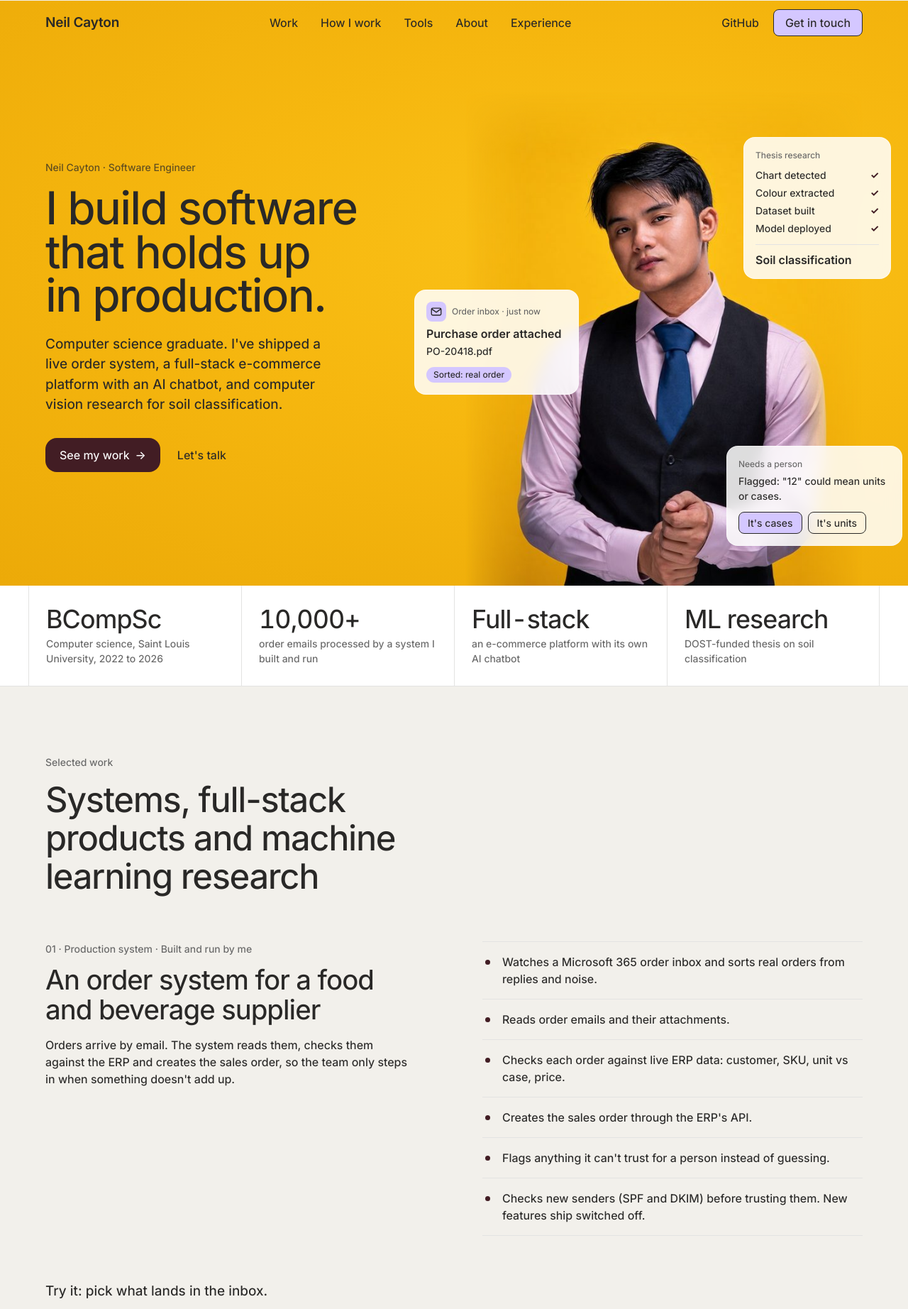
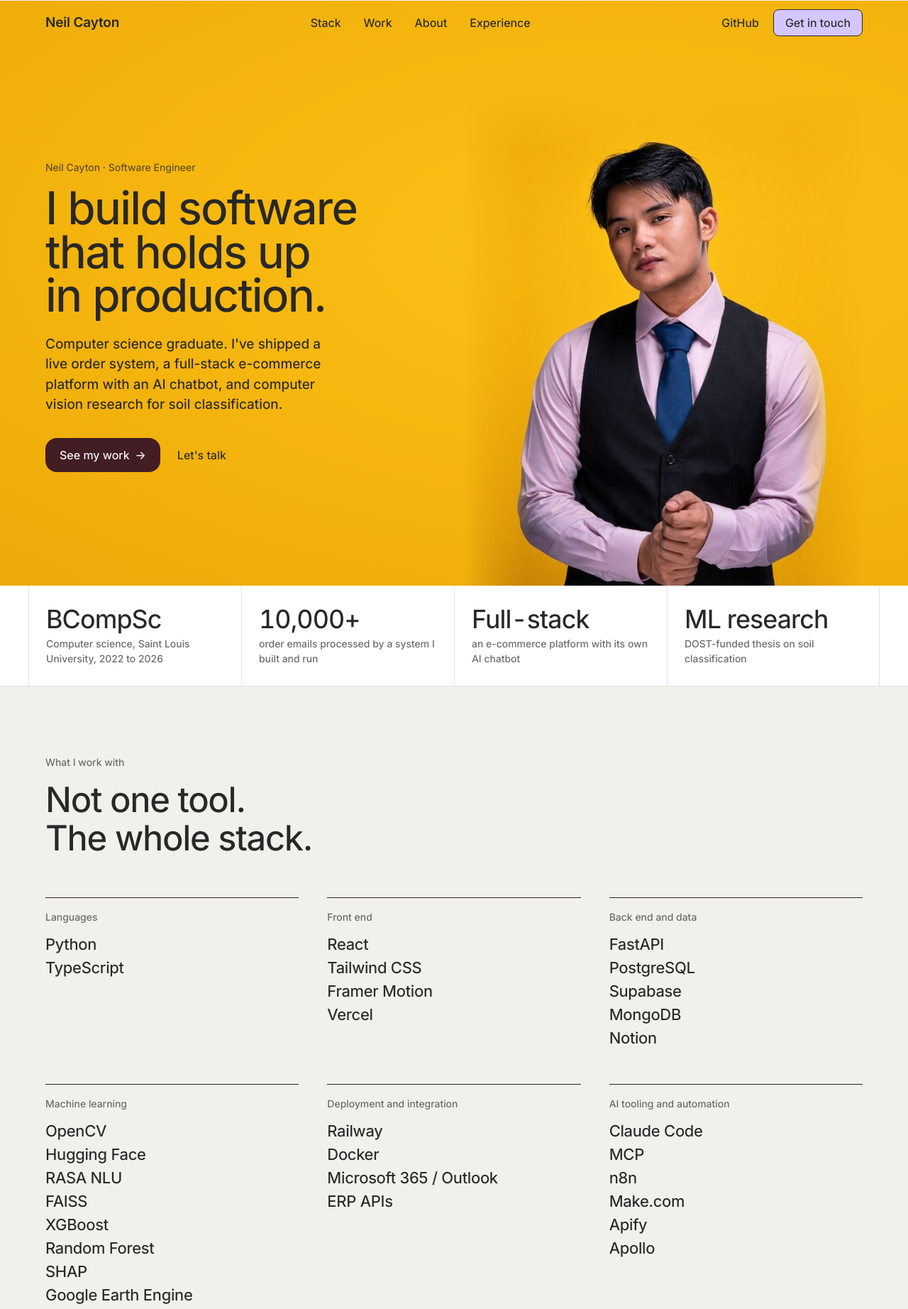
Before and after one commit to k10nite/k10nite.github.io, a plain HTML site: page index.html in a window 1280 px wide. Shown: the top 1844 px of the page at 71% size. Drawn offline with Linux system fonts and the light colour scheme.

Commit message:
Simplify the page and lead with the full stack
Clean hero with just the portrait and headline, drop the agents
section, and replace the click-through toolbox with a grouped stack
section placed ahead of the work.

```diff
--- a/index.html
+++ b/index.html
@@ -22,9 +22,8 @@
     <div class="nav__inner">
       <a class="nav__logo" href="#top" aria-label="Neil Cayton, home">Neil Cayton</a>
       <nav class="nav__links" aria-label="Primary">
+        <a href="#tools">Stack</a>
         <a href="#work">Work</a>
-        <a href="#how">How I work</a>
-        <a href="#tools">Tools</a>
         <a href="#about">About</a>
         <a href="#experience">Experience</a>
       </nav>
@@ -56,38 +55,6 @@
                  sizes="(max-width: 900px) 90vw, 560px"
                  width="1264" height="1568" alt="Portrait of Neil Cayton" fetchpriority="high">
           </picture>
-
-          <div class="float float--a" data-depth="18">
-            <div class="float__row">
-              <span class="chip-ico" aria-hidden="true">
-                <svg viewBox="0 0 20 20"><rect x="2.5" y="4.5" width="15" height="11" rx="2"/><path d="M3 6l7 5 7-5"/></svg>
-              </span>
-              <span class="float__meta">Order inbox · just now</span>
-            </div>
-            <p class="float__title">Purchase order attached</p>
-            <p class="float__body">PO-20418.pdf</p>
-            <span class="tag">Sorted: real order</span>
-          </div>
-
-          <div class="float float--b" data-depth="-14">
-            <p class="float__meta">Thesis research</p>
-            <ul class="ticks">
-              <li>Chart detected</li>
-              <li>Colour extracted</li>
-              <li>Dataset built</li>
-              <li>Model deployed</li>
-            </ul>
-            <p class="float__title float__title--sm">Soil classification</p>
-          </div>
-
-          <div class="float float--c" data-depth="26" id="holdCard">
-            <p class="float__meta">Needs a person</p>
-            <p class="float__body" id="holdText">Flagged: "12" could mean units or cases.</p>
-            <div class="float__actions">
-              <button class="btn-mini btn-mini--fill" type="button" data-hold="cases">It's cases</button>
-              <button class="btn-mini" type="button" data-hold="units">It's units</button>
-            </div>
-          </div>
         </div>
       </div>
     </section>
@@ -99,6 +66,22 @@
         <div class="proof__cell"><span class="proof__num" data-count="10000" data-suffix="+">10,000+</span><span class="proof__label">order emails processed by a system I built and run</span></div>
         <div class="proof__cell"><span class="proof__num">Full-stack</span><span class="proof__label">an e-commerce platform with its own AI chatbot</span></div>
         <div class="proof__cell"><span class="proof__num">ML research</span><span class="proof__label">DOST-funded thesis on soil classification</span></div>
+      </div>
+    </section>
+
+    <!-- Stack -->
+    <section class="section" id="tools" aria-labelledby="toolsTitle">
+      <div class="wrap">
+        <p class="eyebrow">What I work with</p>
+        <h2 class="display" id="toolsTitle">Not one tool. The whole stack.</h2>
+        <div class="stack">
+          <div class="stack__group"><h3>Languages</h3><ul><li>Python</li><li>TypeScript</li></ul></div>
+          <div class="stack__group"><h3>Front end</h3><ul><li>React</li><li>Tailwind CSS</li><li>Framer Motion</li><li>Vercel</li></ul></div>
+          <div class="stack__group"><h3>Back end and data</h3><ul><li>FastAPI</li><li>PostgreSQL</li><li>Supabase</li><li>MongoDB</li><li>Notion</li></ul></div>
+          <div class="stack__group"><h3>Machine learning</h3><ul><li>OpenCV</li><li>Hugging Face</li><li>RASA NLU</li><li>FAISS</li><li>XGBoost</li><li>Random Forest</li><li>SHAP</li><li>Google Earth Engine</li></ul></div>
+          <div class="stack__group"><h3>Deployment and integration</h3><ul><li>Railway</li><li>Docker</li><li>Microsoft 365 / Outlook</li><li>ERP APIs</li></ul></div>
+          <div class="stack__group"><h3>AI tooling and automation</h3><ul><li>Claude Code</li><li>MCP</li><li>n8n</li><li>Make.com</li><li>Apify</li><li>Apollo</li></ul></div>
+        </div>
       </div>
     </section>
 
@@ -254,7 +237,7 @@
           <ol class="mflow" id="mflow">
             <li class="mflow__box">
               <span class="mflow__label">Who's asking</span>
-              <span class="mflow__name">The team and their agents</span>
+              <span class="mflow__name">The team</span>
             </li>
             <li class="mflow__box mflow__box--tool" id="mcpBox">
               <span class="mflow__label">What I built</span>
@@ -295,45 +278,6 @@
             <span class="repo__name">n8n-nodes-unleashed</span>
             <span class="repo__meta">Community node package · open source</span>
           </a>
-        </div>
-      </div>
-    </section>
-
-    <!-- How I work -->
-    <section class="section section--tight" id="how" aria-labelledby="howTitle">
-      <div class="wrap">
-        <p class="eyebrow">How I work</p>
-        <h2 class="display" id="howTitle">I don't wait to be asked</h2>
-        <div class="grid3">
-          <article class="card">
-            <h3>I go to the source</h3>
-            <p>When an API limit was blocking the team, I contacted the vendor's developers directly and solved it with them.</p>
-          </article>
-          <article class="card">
-            <h3>I pitch better foundations</h3>
-            <p>Notion was being used as a database. I pitched Supabase and Airtable for better data management.</p>
-          </article>
-          <article class="card">
-            <h3>I run agents in parallel</h3>
-            <p>I orchestrate coding agents on a server, up to 10 at once in one design brainstorm. I've used Claude Code since its release: first to ship university projects, now daily for debugging and scheduled pipeline checks.</p>
-          </article>
-        </div>
-      </div>
-    </section>
-
-    <!-- Tools -->
-    <section class="section" id="tools" aria-labelledby="toolsTitle">
-      <div class="wrap">
-        <p class="eyebrow">Tools</p>
-        <h2 class="display" id="toolsTitle">The full stack, and what I did with each part</h2>
-        <p class="sub">Pick one to see what I used it for.</p>
-        <div class="toolbox">
-          <div class="toolbox__list" id="toolList" role="group" aria-label="Tools"></div>
-          <div class="toolbox__panel" id="toolPanel" aria-live="polite">
-            <p class="toolbox__kind" id="toolKind"></p>
-            <h3 class="toolbox__name" id="toolName"></h3>
-            <p class="toolbox__text" id="toolText"></p>
-          </div>
         </div>
       </div>
     </section>
@@ -461,8 +405,8 @@
       </div>
       <div class="footer__col">
         <h2>About</h2>
-        <a href="#how">How I work</a>
-        <a href="#tools">Tools</a>
+        <a href="#tools">Stack</a>
+        <a href="#about">About me</a>
         <a href="#experience">Experience</a>
       </div>
       <div class="footer__col">
--- a/script.js
+++ b/script.js
@@ -216,49 +216,6 @@
       : 'Now: the team works through the MCP tool.';
   });
 
-  /* ---------- Toolbox ---------- */
-  const TOOLS = [
-    ['Claude Code', 'Agents', 'My daily driver since its release. I use it for debugging and scheduled pipeline checks, and I run coding agents in parallel on a server, 10 at once in one design brainstorm.'],
-    ['MCP', 'Agents', 'I built an MCP tool for an inventory system after working out an API workaround with that system\'s own developers. The team still uses it.'],
-    ['Python', 'Languages', 'My main language, from computer vision research to backend services and production tooling.'],
-    ['TypeScript', 'Languages', 'For front ends and for the systems I ship and run.'],
-    ['React', 'Full-stack', 'The front end of the Grace e-commerce platform, deployed on Vercel.'],
-    ['FastAPI', 'Full-stack', 'The backend for the Grace platform and its chatbot.'],
-    ['PostgreSQL', 'Data', 'Relational data modelling and queries, including through Supabase.'],
-    ['Supabase', 'Data', 'The database behind the order system. It is also what I pitched when Notion was being stretched into a database.'],
-    ['Notion', 'Data', 'The team\'s workspace. It was being used as a database, so I pitched Supabase and Airtable for better data management.'],
-    ['OpenCV', 'Machine learning', 'Computer vision pipelines for automated soil colour detection in my thesis.'],
-    ['Hugging Face', 'Machine learning', 'Where my thesis soil classification models are deployed for public access.'],
-    ['RASA NLU', 'Machine learning', 'Intent classification and entity extraction for the Grace chatbot.'],
-    ['FAISS', 'Machine learning', 'Semantic search over a product catalogue, used for retrieval in the Grace chatbot.'],
-    ['XGBoost / Random Forest', 'Machine learning', 'Classical machine learning models, with SHAP to explain their predictions.'],
-    ['Google Earth Engine', 'Machine learning', 'Geospatial work with Sentinel-2 and Landsat-8 imagery, alongside Rasterio and GDAL.'],
-    ['Railway', 'Deploy', 'Where I deploy. The order system runs here, and I moved to it from n8n.'],
-    ['Docker', 'Deploy', 'Self-hosted deployments behind a reverse proxy with SSL.'],
-    ['Microsoft 365 / Outlook', 'Integrate', 'The order system watches a Microsoft 365 inbox and sorts real orders from replies and noise.'],
-    ['n8n', 'Automate', 'I wrote and published n8n-nodes-unleashed, an open-source community node package.'],
-    ['Make.com', 'Automate', 'Visual workflow automation, for the jobs where a scenario is quicker than custom code.'],
-    ['Apify', 'Research', 'Web data collection for lead research.'],
-    ['Apollo', 'Research', 'Prospect data for lead research.']
-  ];
-  const toolList = $('#toolList');
-  const showTool = (i) => {
-    const [name, kind, text] = TOOLS[i];
-    $$('button', toolList).forEach((b, n) => b.setAttribute('aria-pressed', String(n === i)));
-    $('#toolKind').textContent = kind;
-    $('#toolName').textContent = name;
-    $('#toolText').textContent = text;
-    const p = $('#toolPanel');
-    p.classList.remove('is-swap'); void p.offsetWidth; p.classList.add('is-swap');
-  };
-  TOOLS.forEach(([name], i) => {
-    const b = document.createElement('button');
-    b.type = 'button'; b.className = 'pill pill--lg'; b.textContent = name;
-    b.addEventListener('click', () => showTool(i));
-    toolList.append(b);
-  });
-  showTool(0);
-
   /* ---------- Grace chat walk-through ---------- */
   const QS = [
     [['RASA NLU', 'Recognises the intent: order tracking'], ['Order lookup', 'Fetches the live order status'], ['Reply', 'Grace tells the customer where the order is']],
@@ -304,7 +261,7 @@
   });
 
   /* ---------- Reveal on scroll ---------- */
-  const revealEls = $$('.card, .xp__row, .display, .piece, .sim, .toolbox, .repo');
+  const revealEls = $$('.card, .xp__row, .display, .piece, .sim, .stack__group, .chat, .munsell, .repo');
   revealEls.forEach((el) => el.setAttribute('data-reveal', ''));
   const revIO = new IntersectionObserver((entries) => {
     entries.forEach((en) => {
--- a/styles.css
+++ b/styles.css
@@ -469,3 +469,15 @@ h1 { text-wrap: balance; }
   .trace { min-height: 0; }
   .proof__grid--text .proof__num { font-size: 24px; }
 }
+
+/* ---------- Calmer hero + stack grid ---------- */
+.hero__inner { gap: 64px; }
+.hero__copy { max-width: 560px; }
+.stack { display: grid; grid-template-columns: repeat(3, 1fr); gap: 48px 40px; margin-top: 56px; }
+.stack__group { border-top: 1px solid var(--ink); padding-top: 16px; }
+.stack__group h3 { font-size: 14px; font-weight: 460; color: var(--stone); margin-bottom: 12px; }
+.stack__group li { font-size: 22px; letter-spacing: -.014em; line-height: 1.5; }
+@media (max-width: 900px) {
+  .stack { grid-template-columns: 1fr 1fr; gap: 32px 24px; margin-top: 32px; }
+  .stack__group li { font-size: 18px; }
+}
```
